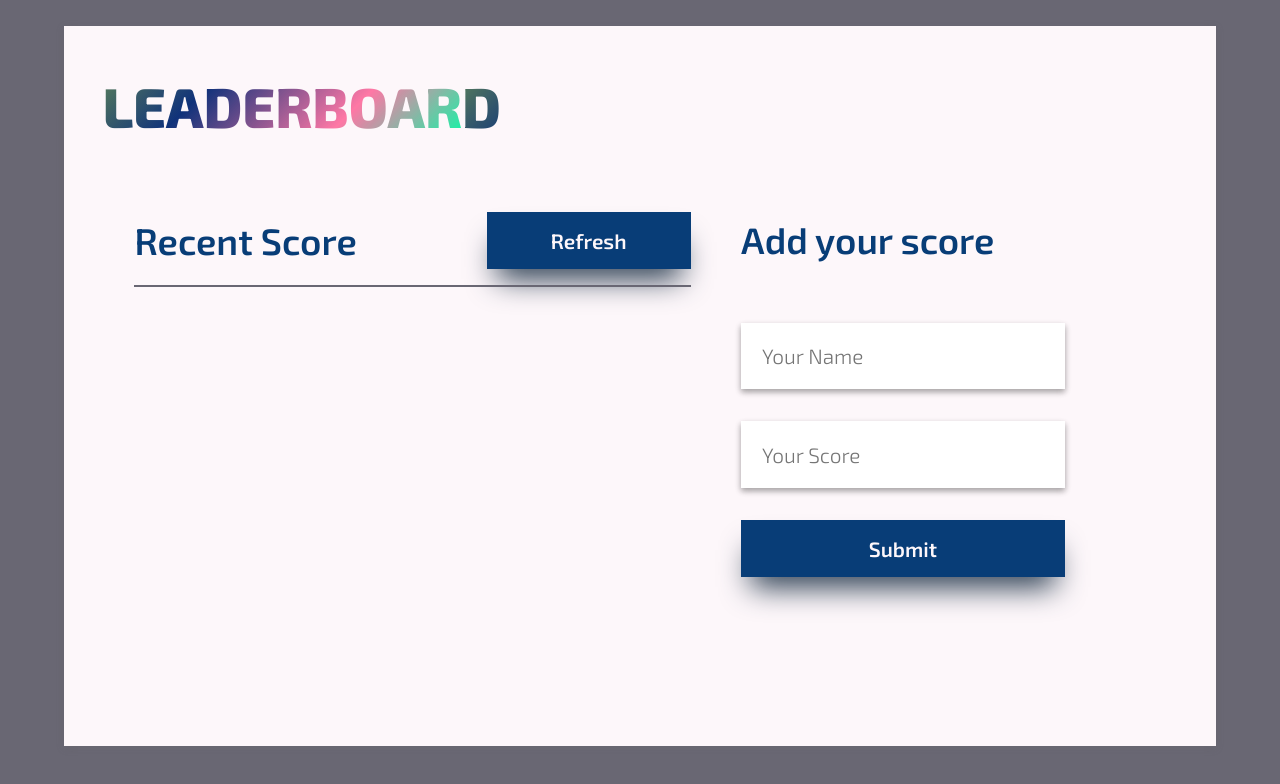
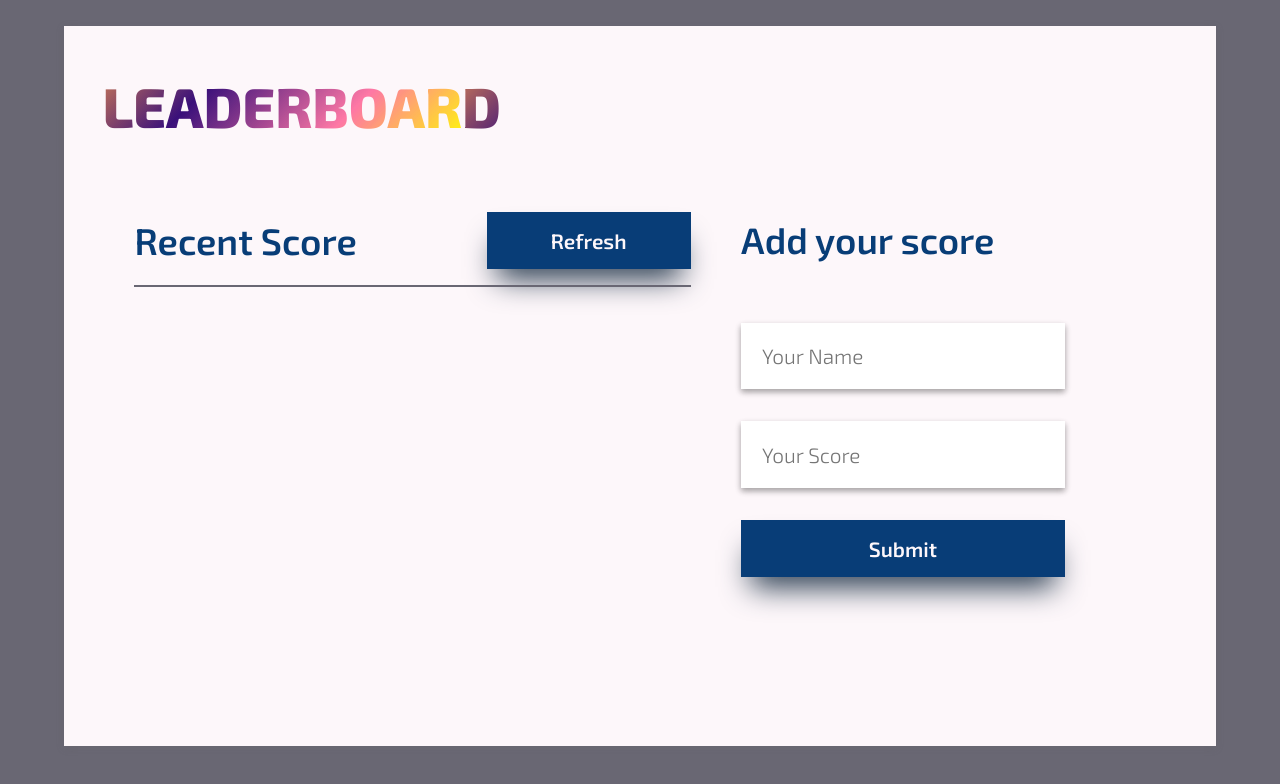
Before and after one commit to akos29/Leader-Board, a website built with webpack: page src/index.html in a window 1280 px wide. Built offline with nearby package versions, Linux system fonts and the light colour scheme; no server answers.

Commit message:
Fix style lint error

```diff
--- a/src/style.css
+++ b/src/style.css
@@ -26,18 +26,20 @@ h1 {
   font-weight: 800;
   line-height: 1.5em;
   text-transform: uppercase;
-  background-image: linear-gradient(
-    -225deg,
-    #205715b6 0%,
-    #10327a 29%,
-    #ff13628f 67%,
-    #00ffa6 100%
-  );
-  background-size: auto auto;
+  background-image:
+    linear-gradient(
+      -225deg,
+      #c44f11b6 0%,
+      #3a107a 29%,
+      #ff13628f 67%,
+      #ff0 100%
+    );
+  background-size: 90% auto;
+
+  /* csslint ignore:start */
   background-clip: border-box;
-  background-size: 90% auto;
-  color: #fff;
-  background-clip: text;
+
+  /* csslint ignore:end */
   -webkit-background-clip: text;
   -webkit-text-fill-color: transparent;
   display: inline-block;
```
